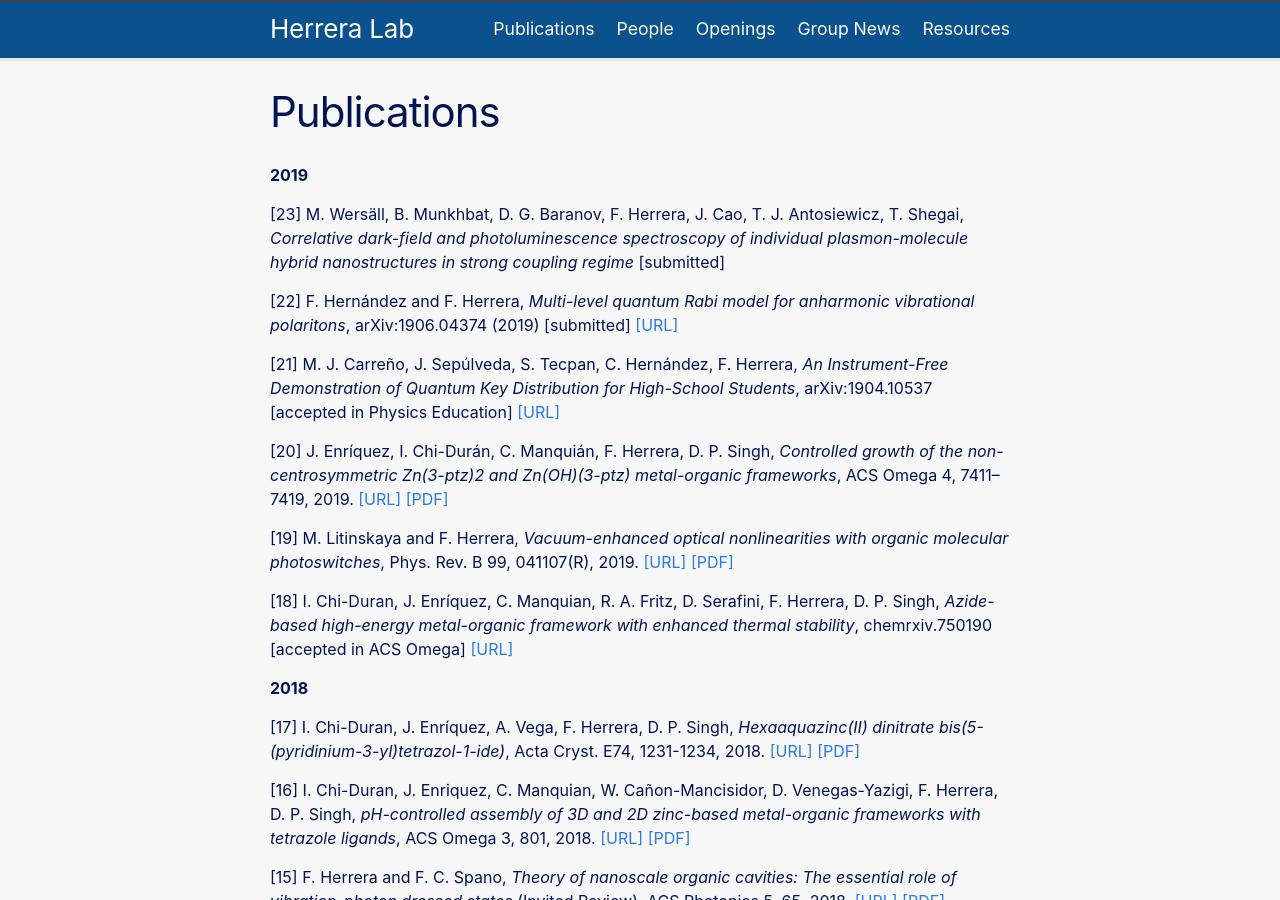
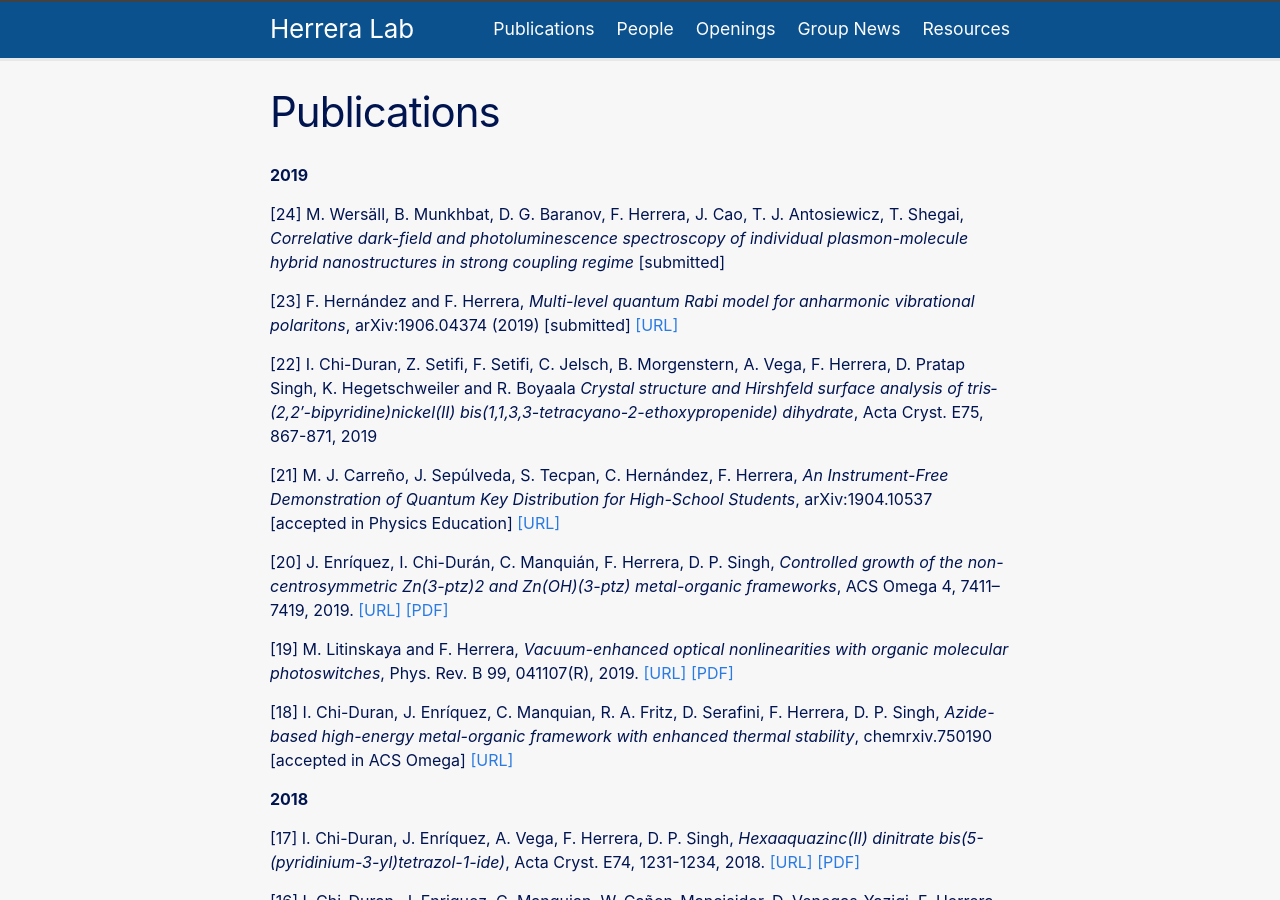
Before and after one commit to fherreralab/fherreralab.github.io, a Jekyll site: the page built from publications.md, in a window 1280 px wide and 900 px high. Built offline with Jekyll 4.4.1, drawn with Linux system fonts in a browser that asks for light colours.

Commit message:
updated publications

```diff
--- a/publications.md
+++ b/publications.md
@@ -6,9 +6,12 @@ permalink: /publications/
 
 **2019**
 
-[23] M. Wersäll, B. Munkhbat, D. G. Baranov, F. Herrera, J. Cao, T. J. Antosiewicz, T. Shegai, *Correlative dark-field and photoluminescence spectroscopy of individual plasmon-molecule hybrid nanostructures in strong coupling regime* [submitted]
+[24] M. Wersäll, B. Munkhbat, D. G. Baranov, F. Herrera, J. Cao, T. J. Antosiewicz, T. Shegai, *Correlative dark-field and photoluminescence spectroscopy of individual plasmon-molecule hybrid nanostructures in strong coupling regime* [submitted]
 
-[22] F. Hernández and F. Herrera, *Multi-level quantum Rabi model for anharmonic vibrational polaritons*, arXiv:1906.04374 (2019) [submitted] [[URL]](https://arxiv.org/abs/1906.04374)
+[23] F. Hernández and F. Herrera, *Multi-level quantum Rabi model for anharmonic vibrational polaritons*, arXiv:1906.04374 (2019) [submitted] [[URL]](https://arxiv.org/abs/1906.04374)
+
+[22] I. Chi-Duran, Z. Setifi, F. Setifi, C. Jelsch, B. Morgenstern, A. Vega, F. Herrera, D. Pratap Singh, K. Hegetschweiler and R. Boyaala *Crystal structure and Hirshfeld surface analysis of tris­(2,2′-bi­pyridine)­nickel(II) bis­(1,1,3,3-tetra­cyano-2-eth­oxy­propenide) dihydrate*, Acta Cryst. E75, 867-871, 2019
+
 
 [21] M. J. Carreño, J. Sepúlveda, S. Tecpan, C. Hernández, F. Herrera, *An Instrument-Free Demonstration of Quantum Key Distribution for High-School Students*, arXiv:1904.10537 [accepted in Physics Education] [[URL]](https://arxiv.org/abs/1904.10537)
 
```
Also changed, not shown: 2 other files.
